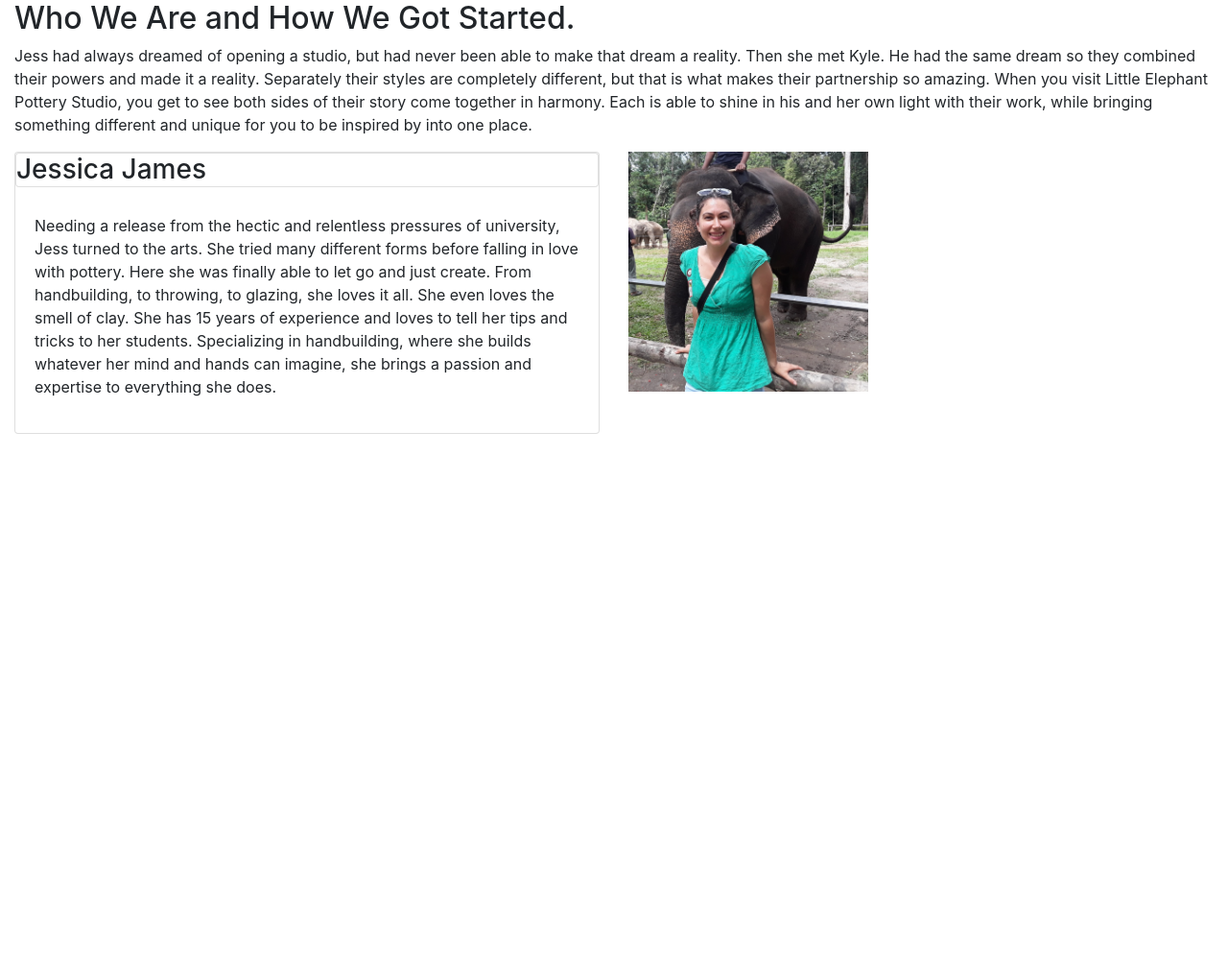
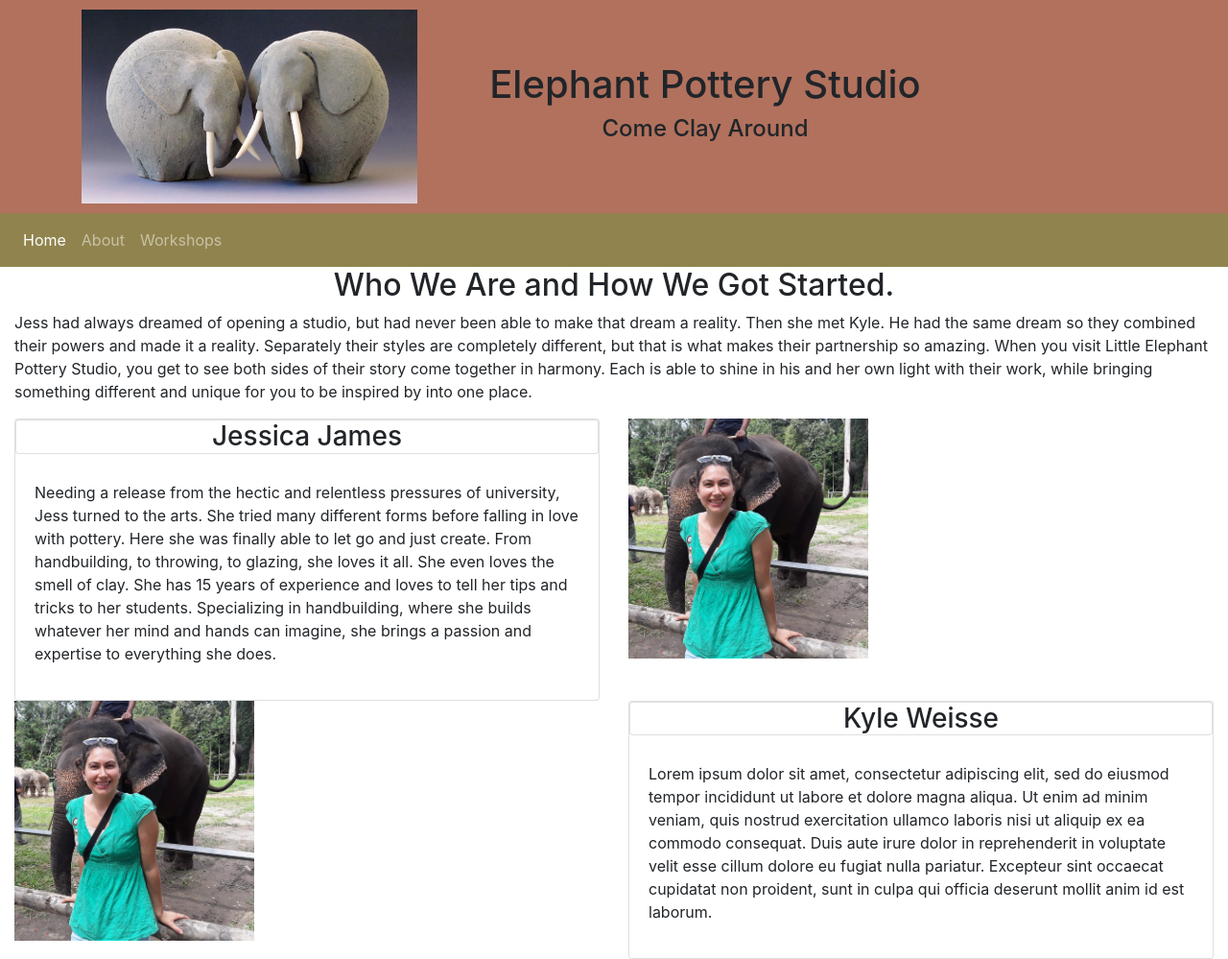
Before and after one commit to kweisse1/ElephantPotteryStudio, a website: page aboutus.html in a window 1280 px wide. Shown: the whole page at 96% size. Before the commit the page ends 800 px from the top, so only its background shows below. Drawn offline with nearby package versions, Linux system fonts and the light colour scheme.

Commit message:
Commit 4

```diff
--- a/aboutus.html
+++ b/aboutus.html
@@ -22,10 +22,43 @@
     <title>About Us</title>
 </head>
 <body>
+
+     <!-- Header -->
+     <header class="jumbotron jumbotron-fluid">
+        <div class="container">
+            <div class="row">
+                <div class="col-4 col-sm-3 col-md-4 align-self-center">
+                    <a href="index.html"><img src="img/elephants-holding-tusks.jpg" alt="Two Elephants Holding Tusks" title="cute" class="img-fluid"></a>
+                </div>
+                <div class="col-12 col-md-6 align-self-center">
+                    <h1 class="text-center">Elephant Pottery Studio</h1>
+                    <h4 class="text-center">Come Clay Around</h4>
+                </div>
+            </div>
+        </div>
+    </header>
+
+    <!-- Navbar -->
+    <nav class="navbar navbar-expand-sm navbar-dark sticky-top">
+        <button class="navbar-toggler ml-auto" type="button" data-toggle="collapse" data-target="#elephantNavbar">
+            <span class="navbar-toggler-icon"></span>
+        </button>
+
+        <div class="collapse navbar-collapse">
+            <ul class="navbar-nav" id="elephantNavbar">
+                <li class="nav-item active"><a class="nav-link" href="index.html">Home</a></li>
+                <li class="nav-item"><a class="nav-link" href="#">About</a></li>
+                <li class="nav-item"><a class="nav-link" href="workshops.html">Workshops</a></li>
+            </ul>
+        </div>
+
+    </nav>
+
+    <!--Container Here-->
     <div class="container-fluid">
         <div class="row row-content">
             <div class="col-12">
-                <h2>Who We Are and How We Got Started.</h2>
+                <h2 class="text-center">Who We Are and How We Got Started.</h2>
                 <p>Jess had always dreamed of opening a studio, but had never been able to make that dream a reality.  Then she met Kyle.
                     He had the same dream so they combined their powers and made it a reality.
                     Separately their styles are completely different, but that is what makes their partnership so amazing.
@@ -33,9 +66,16 @@
                     Each is able to shine in his and her own light with their work, while bringing something different and unique for you to be inspired by into one place.
                 </p>
             </div>
-            <div class="col-md-6 col-fluid">
+        </div>
+    </div>
+
+            <!--card for Jess here-->
+
+    <div class="container-fluid">
+        <div class="row align-self-center">
+            <div class="col-md-6">
                 <div class="card">
-                    <h3 class="card header text-black">Jessica James</h3>
+                    <h3 class="card header text-black text-center">Jessica James</h3>
                     <div class="card-body">
                         <p>
                             Needing a release from the hectic and relentless pressures of university, Jess turned to the arts. She tried many different forms before falling in love with pottery.
@@ -46,12 +86,36 @@
                     </div>
                 </div>
             </div>
+
             <div class="col-md-6 col-fluid">
                 <a><img src="img/profile-pic-leps.jpg" width="250" alt="Picture of Jessica James" class="img-fluid"/></a>
+            </div>
 
+        </div>
+        <div class="row">
+
+            <div class="col-md-6 col-fluid">
+                <a><img src="img/profile-pic-leps.jpg" width="250" alt="Picture of Jessica James" class="img-fluid"/></a>
             </div>
+
+            <div class="col-md-6">
+                <div class="card">
+                    <h3 class="card header text-black text-center">Kyle Weisse</h3>
+                    <div class="card-body">
+                        <p>
+                            Lorem ipsum dolor sit amet, consectetur adipiscing elit, sed do eiusmod tempor incididunt ut labore et dolore magna aliqua.
+                             Ut enim ad minim veniam, quis nostrud exercitation ullamco laboris nisi ut aliquip ex ea commodo consequat. Duis aute irure dolor in reprehenderit in voluptate velit esse cillum dolore eu fugiat nulla pariatur.
+                            Excepteur sint occaecat cupidatat non proident, sunt in culpa qui officia deserunt mollit anim id est laborum.
+                        </p>
+                    </div>
+                </div>
+            </div>
+
+
         </div>
     </div>
+    </body>
+
 
 </body>
 </html>
```
Also changed, not shown: workshops.html (+46 -5 lines).
